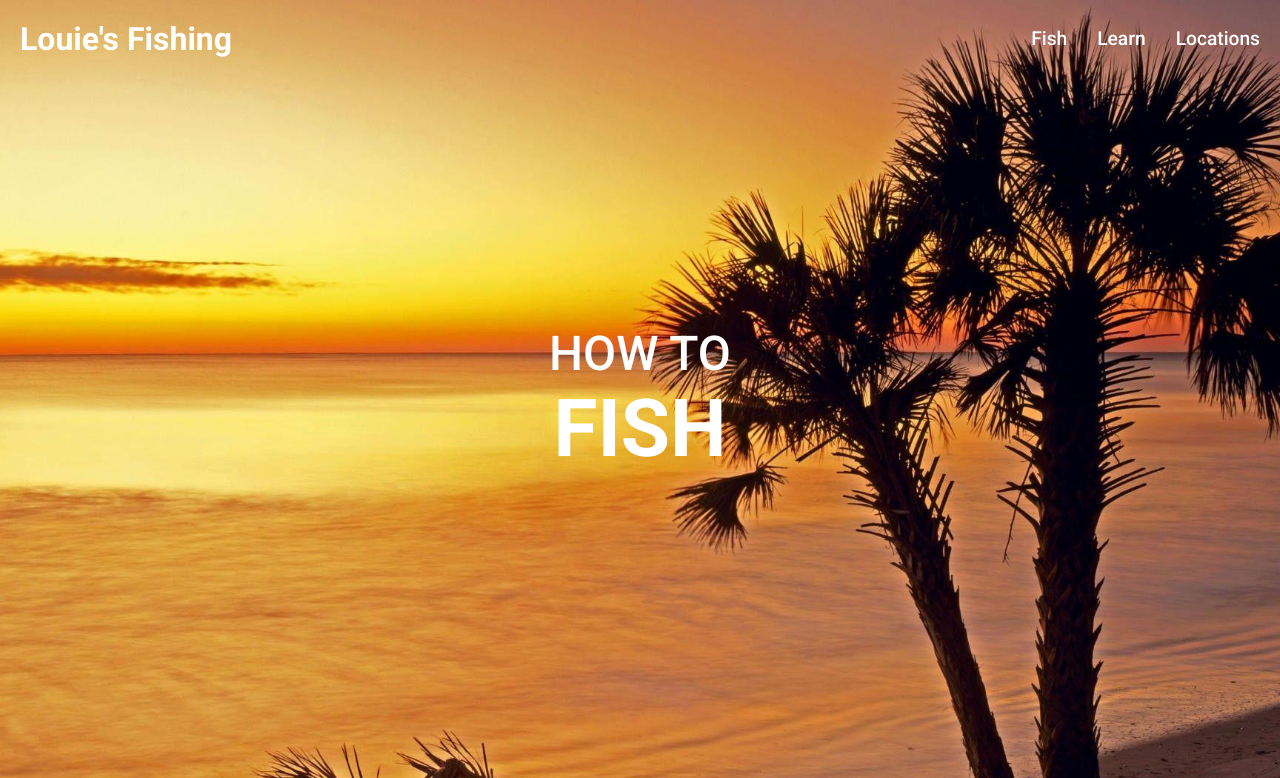
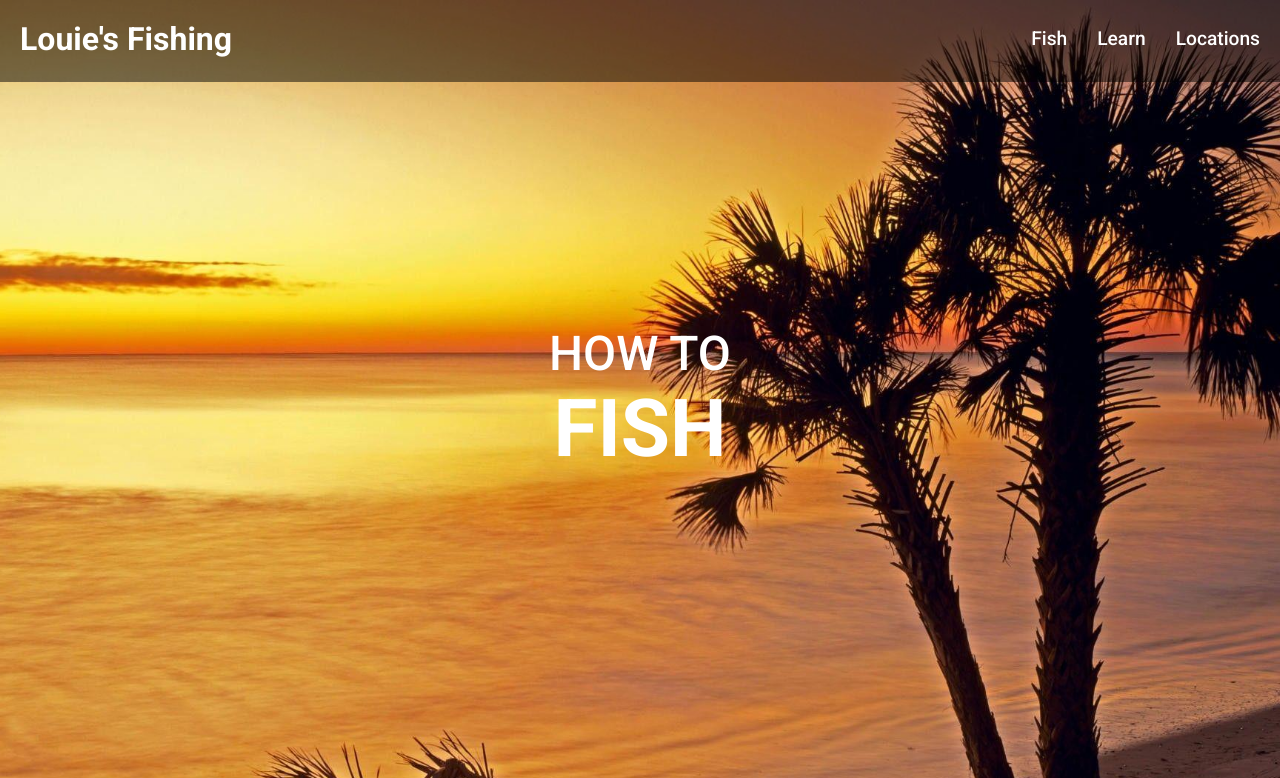
Before and after one commit to louAnFa/Fishing, a plain HTML site: page index.html in a window 1280 px wide. Shown: the top 778 px of the page. Drawn offline with Linux system fonts and the light colour scheme.

Commit message:
Update style.css

```diff
--- a/style.css
+++ b/style.css
@@ -7,10 +7,11 @@ body {
     height: 100%;
 }
 
-/* Header styles remain the same as before */
+/* Header styles */
 header {
-    position: absolute;
+    position: fixed;
     top: 0;
+    left: 0;
     width: 100%;
     display: flex;
     justify-content: space-between;
@@ -18,6 +19,7 @@ header {
     padding: 20px;
     box-sizing: border-box;
     z-index: 10;
+    background-color: rgba(0, 0, 0, 0.5);
 }
 
 .logo {
@@ -100,6 +102,7 @@ nav ul {
     transform-origin: bottom left;
 }
 
+/* Catch section */
 .catch {
     position: relative;
     top: 0;
@@ -118,6 +121,7 @@ nav ul {
     border: none;
 }
 
+/* How to section */
 .how-to {
     position: absolute;
     top: 50%;
@@ -141,11 +145,11 @@ nav ul {
     font-weight: 700;
 }
 
-/* Fish+ Section - Changed background image */
+/* Fish+ Section */
 .fish-section {
     padding: 50px;
     text-align: center;
-    background: url('FishMouth.jpg') center/cover no-repeat; /* New background image */
+    background: url('FishMouth.jpg') center/cover no-repeat;
     min-height: 100vh;
     color: white;
     position: relative;
@@ -176,6 +180,7 @@ nav ul {
     pointer-events: none;
 }
 
+/* Learn More section */
 #learn-more {
     padding: 50px;
     text-align: center;
@@ -193,10 +198,12 @@ nav ul {
     line-height: 1.5;
 }
 
+/* Body padding */
 body {
     padding-bottom: 50px;
 }
 
+/* Smooth scrolling */
 html, body {
     min-height: 100%;
     height: 100%;
```
